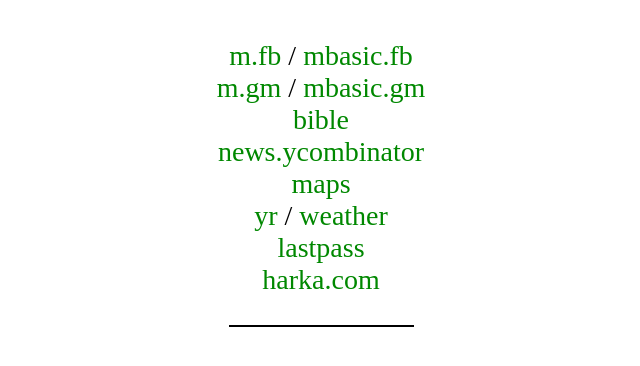
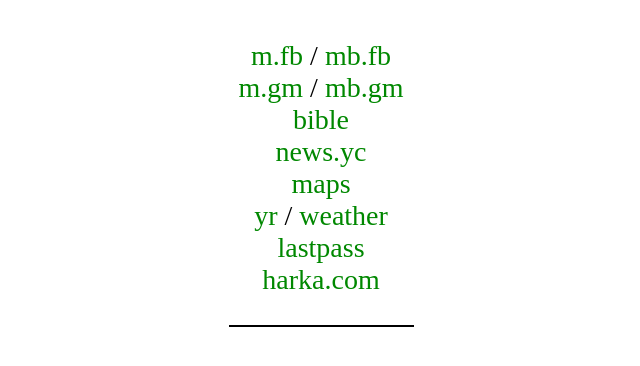
Before and after one commit to MrDanielHarka/bookmarks.harka.com, a website: page index.html in a window 1280 px wide. Shown: the whole page, without its empty margins (319-959 px from the left). Drawn offline with Linux system fonts and the light colour scheme.

Commit message:
Update links

```diff
--- a/index.html
+++ b/index.html
@@ -43,7 +43,7 @@
       href="https://mbasic.facebook.com/notifications.php"
       target="_blank"
       rel="noreferrer noopener nofollow"
-      >mbasic.fb</a
+      >mb.fb</a
     >
     <br />
     <a
@@ -58,7 +58,7 @@
       href="https://mail.google.com/mail/u/0/x/7deercwuzjxy-/f/?f=1"
       target="_blank"
       rel="noreferrer noopener nofollow"
-      >mbasic.gm</a
+      >mb.gm</a
     >
     <br />
     <a
@@ -72,7 +72,7 @@
       href="https://news.ycombinator.com"
       target="_blank"
       rel="noreferrer noopener nofollow"
-      >news.ycombinator</a
+      >news.yc</a
     >
     <br />
     <a
```
